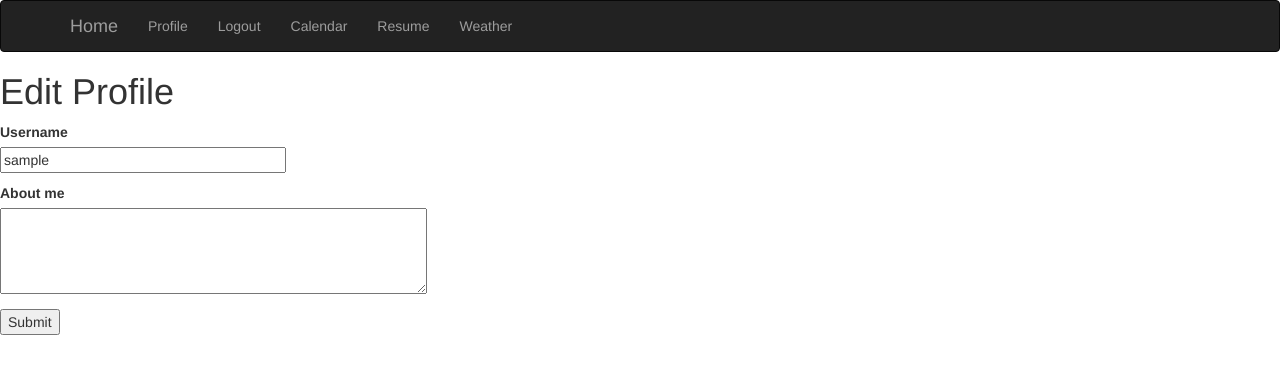
After one commit to lVathan/ActiveBury, a Flask app: page /edit_profile in a window 1280 px wide. The commit adds this page. Shown: the top 374 px of the page. Run offline with Flask 2, Linux system fonts and the light colour scheme; the visitor is signed in with stand-in values (Sample User, id 1); data comes from the database, SQL or seed files in the repository; some libraries are stand-ins or nearby versions.

Commit message:
added user profiles

```diff
--- a/app/forms.py
+++ b/app/forms.py
@@ -1,6 +1,7 @@
 from flask_wtf import FlaskForm
 from wtforms import StringField, PasswordField, BooleanField, SubmitField
-from wtforms.validators import DataRequired, ValidationError, Email, EqualTo
+from wtforms import TextAreaField
+from wtforms.validators import DataRequired, ValidationError, Email, EqualTo, Length
 from app.models import User
 
 
@@ -27,3 +28,8 @@ class RegistrationForm(FlaskForm):
         user = User.query.filter_by(email=email.data).first()
         if user is not None:
             raise ValidationError('Please use a different email address.')
+
+class EditProfileForm(FlaskForm):
+    username = StringField('Username', validators=[DataRequired()])
+    about_me = TextAreaField('About me', validators=[Length(min=0, max=140)])
+    submit = SubmitField('Submit')
--- a/app/models.py
+++ b/app/models.py
@@ -3,7 +3,7 @@ from app import db
 from app import login
 from flask_login import UserMixin
 from werkzeug.security import generate_password_hash, check_password_hash
-
+from hashlib import md5
 
 
 class User(UserMixin, db.Model):
@@ -12,6 +12,9 @@ class User(UserMixin, db.Model):
     email = db.Column(db.String(120), index=True, unique=True)
     password_hash = db.Column(db.String(128))
     posts = db.relationship('Post', backref='author', lazy='dynamic')
+    about_me = db.Column(db.String(140))
+    last_seen = db.Column(db.DateTime, default=datetime.utcnow)
+
 
     def __repr__(self):
         return 'User {}>'.format(self.username)
@@ -21,6 +24,11 @@ class User(UserMixin, db.Model):
 
     def check_password(self, password):
         return check_password_hash(self.password_hash, password)
+
+    def avatar(self, size):
+        digest = md5(self.email.lower().encode('utf-8')).hexdigest()
+        return 'https://www.gravatar.com/avatar/{}?d=identicon&s={}'.format(digest, size)
+
 
     @login.user_loader
     def load_user(id):
--- /dev/null
+++ b/app/templates/_post.html
@@ -0,0 +1,6 @@
+<table>
+  <tr valign="top">
+    <td><img src="{{ post.author.avatar(36) }}"</td>
+    <td>{{ post.author.username }} says: <br>{{ post.body }}</td>
+  </tr>
+</table
--- a/app/templates/base.html
+++ b/app/templates/base.html
@@ -25,6 +25,7 @@
 				{% if current_user.is_anonymous %}
 				<li><a href="{{ url_for('login')}}">Login</a></li>
 				{% else %}
+				<li><a href="{{ url_for('user', username=current_user.username) }}">Profile</a>
 				<li><a href="{{ url_for('logout')}}">Logout</a></li>
 				{% endif %}
 				<li><a href="{{ url_for('calendar')}}">Calendar</a></li>
--- /dev/null
+++ b/app/templates/edit_profile.html
@@ -0,0 +1,23 @@
+{% extends "base.html" %}
+
+{% block content %}
+  <h1>Edit Profile</h1>
+  <form = action="" method="post">
+    {{ form.hidden_tag() }}
+    <p>
+      {{ form.username.label }}<br>
+      {{ form.username(size=32) }}<br>
+      {% for error in form.username.errors %}
+      <span style="color: red;">[{{ error }}]</span>
+      {% endfor %}
+    </p>
+    <p>
+      {{ form.about_me.label }}<br>
+      {{ form.about_me(cols=50, rows=4) }}<br>
+      {% for error in form.about_me.errors %}
+      <span style="color: red;">[{{ error }}]</span>
+      {% endfor %}
+    </p>
+    <p>{{ form.submit() }}</p>
+  </form>
+{% endblock %}
--- a/app/views.py
+++ b/app/views.py
@@ -11,7 +11,7 @@ import sys
 import os.path
 import json
 
-from flask_login import current_user, login_user, logout_user
+from flask_login import current_user, login_user, logout_user, login_required
 from flask_script import Manager
 from flask_bootstrap import Bootstrap
 from flask_moment import Moment
@@ -26,16 +26,17 @@ from app import app
 from app import db
 from app.weather import *
 from app.events_calendar import *
-from app.forms import LoginForm, RegistrationForm
+from app.forms import LoginForm, RegistrationForm, EditProfileForm
 from app.models import User
 
-class NameForm(FlaskForm):
-    name = StringField('What is your name?', validators=[Required()])
-    submit = SubmitField('Submit')
+@app.before_request
+def before_request():
+    if current_user.is_authenticated:
+        current_user.last_seen = datetime.datetime.utcnow()
+        db.session.commit()
 
 @app.route('/')
 @app.route('/index')
-
 def index():
     user = {'username': 'Nathan'}
     posts = [
@@ -58,7 +59,7 @@ def login():
             return redirect(url_for('login'))
         login_user(user, remember=form.remember_me.data)
         next_page = request.args.get('next')
-        if not next_page or url_partse(next_page).netloc != '':
+        if not next_page or url_parse(next_page).netloc != '':
             next_page = url_for('index')
         return redirect(next_page)
     return render_template('login.html', title='Sign In', form=form)
@@ -82,11 +83,30 @@ def register():
         return redirect(url_for('login'))
     return render_template('register.html', title='Register', form=form)
 
-@app.route('/user/<name>')
-def user(name):
+@app.route('/user/<username>')
+@login_required
+def user(username):
+    user = User.query.filter_by(username=username).first_or_404()
+    posts = [
+        {'author': user, 'body': 'Test post #1'},
+        {'author': user, 'body': 'Test post #2'},
+    ]
+    return render_template('user.html', user=user, posts=posts)
 
-    user_agent = request.headers.get('User-Agent')
-    return render_template('user.html', name=name, user_agent=user_agent)
+@app.route('/edit_profile', methods=['GET', 'POST'])
+@login_required
+def edit_profile():
+    form = EditProfileForm()
+    if form.validate_on_submit():
+        current_user.username = form.username.data
+        current_user.about_me = form.about_me.data
+        db.session.commit()
+        flash('Your changes have been saved')
+        return redirect(url_for('edit_profile'))
+    elif request.method =='GET':
+        form.username.data = current_user.username
+        form.about_me.data = current_user.about_me
+    return render_template('edit_profile.html', title='Edit Profile', form=form)
 
 @app.route('/resume')
 def resume():
```
Also changed, not shown: app/templates/user.html (+18 -8 lines), migrations/versions/34db84c1bff4_new_fields_in_user_model.py (added, +30 -0 lines).
